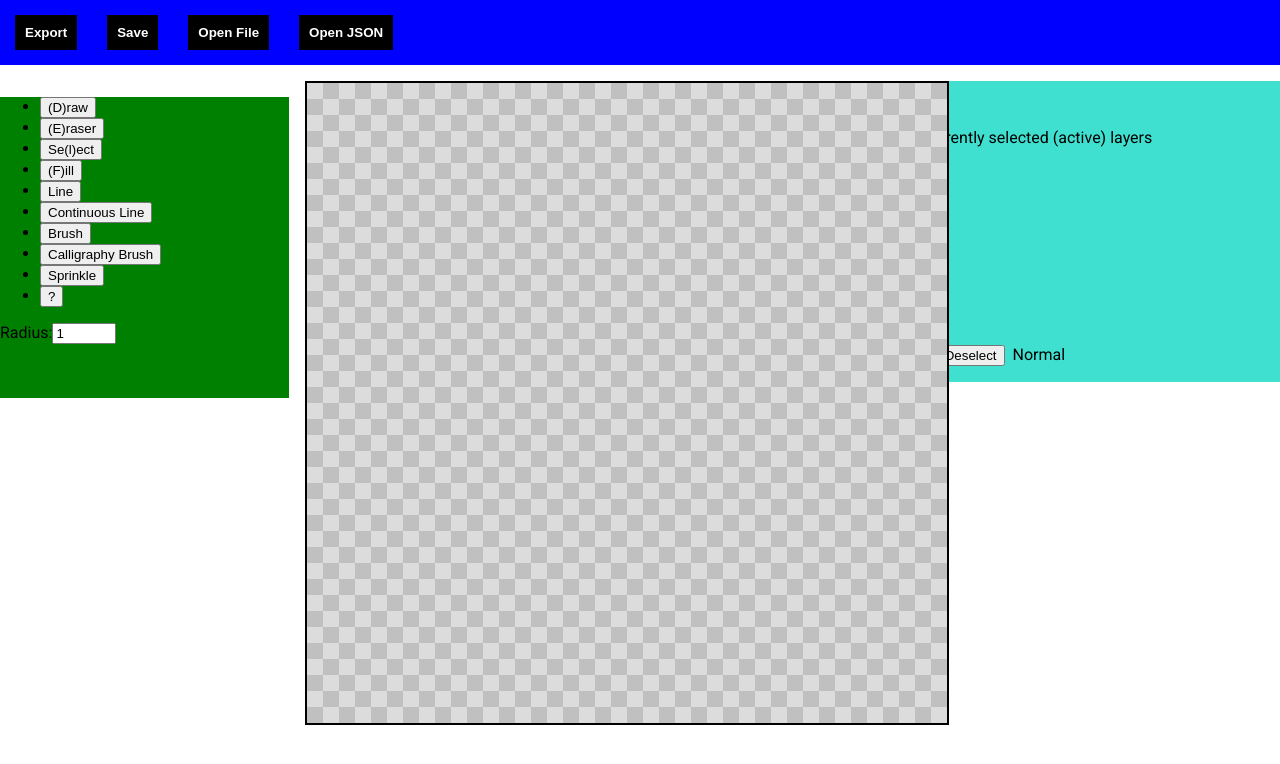
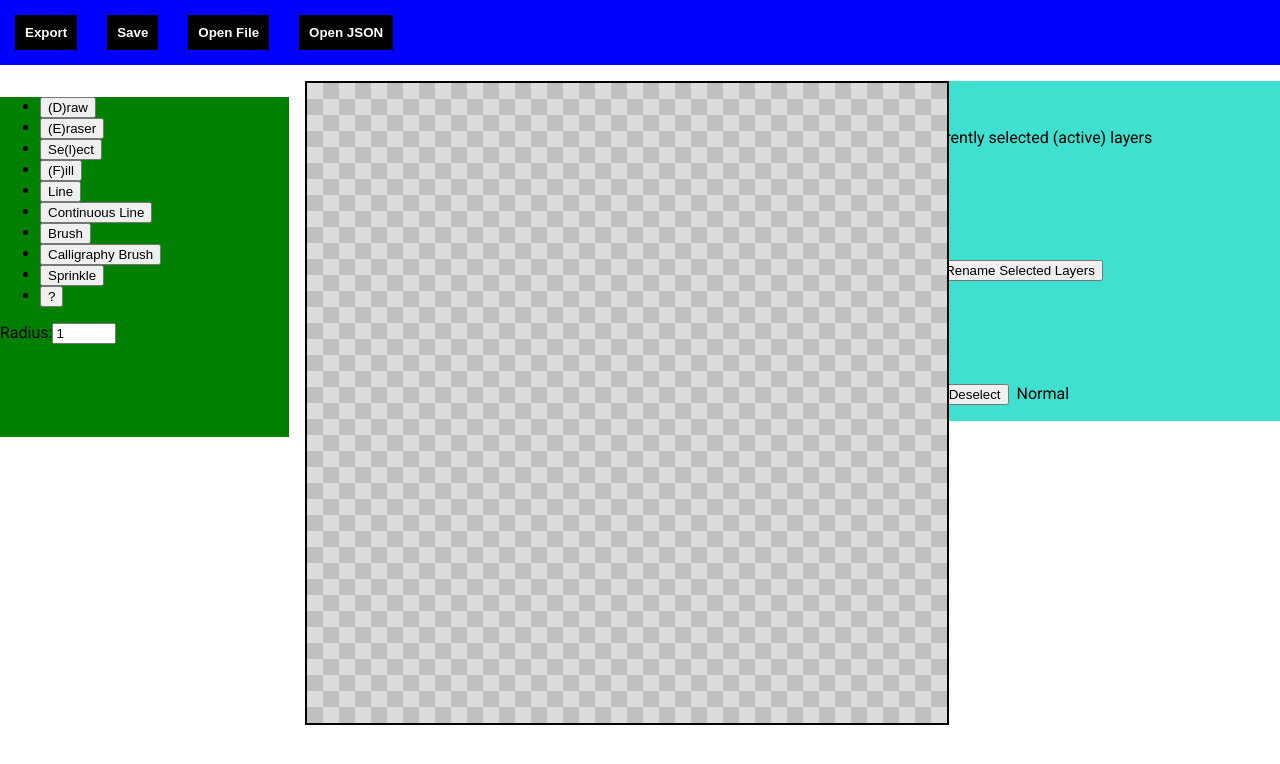
Before and after one commit to NLincoln/drawsnell, a React (Create React App) app: page / in a window 1280 px wide. Shown: the top 764 px of the page. Built offline with nearby package versions, Linux system fonts and the light colour scheme.

Commit message:
Added ability to rename layers

```diff
--- a/src/App.js
+++ b/src/App.js
@@ -21,7 +21,7 @@ const GridArea = styled.div`
 
 function initComposition() {
   let aComp = new Composition(40, 40, 255, 255, 255, 1); // used as the alpha background
-  aComp.addLayer(255, 255, 255, 0); // empty layer 1
+  aComp.addLayer("Layer 1", 255, 255, 255, 0); // empty layer 1
   // aComp.addLayer(255, 255, 255, 0); // empty layer 2
   // aComp.layers[1].opacity = 1.0; // set to 100% opacity
 
@@ -32,7 +32,7 @@ export default function App() {
   // a state with a list containing all of the users currently selected layers
   let [activeLayers, changeActiveLayers] = useState([1]);
   // just used to update the GUI when doing things such as adding a new layer
-  let [GUI, changeGUI] = useState(null);
+  let [GUI, changeGUI] = useState(false);
 
   // a value telling the canvas to do something (like redraw itself) exactly once
   let [oneTimeEvent, changeOneTimeEvent] = useState(null);
--- a/src/RightPanel.js
+++ b/src/RightPanel.js
@@ -60,7 +60,7 @@ export default function RightPanel(props) {
     }
 
     // update any other layer-specific gui related info
-    props.changeGUI(null)
+    props.changeGUI(!props.GUI); // update GUI
   }
 
   // testing functions to see the opacity of layers
@@ -93,7 +93,10 @@ export default function RightPanel(props) {
   }
 
   function addLayer() {
-    props.mainComp.addLayer();
+
+    // the default layer name depends on the current number of layers
+    let currentNumLayers = props.mainComp.layers.length
+    props.mainComp.addLayer("Layer " + currentNumLayers.toString());
     props.changeActiveLayers(Array.from(props.activeLayers)) // doesn't update GUI without this line and I'm not sure why
   }
 
@@ -140,7 +143,8 @@ export default function RightPanel(props) {
   function makeLayerSolo(layNum) {
     props.mainComp.layers[layNum].isSolo = !props.mainComp.layers[layNum].isSolo; // invert whether solo or not
     props.mainComp.calculateSoloLayerVisibility(); // calculate which layers are visible based on solos
-    props.changeGUI(null); // update GUI
+    // props.changeGUI(null); // update GUI
+    props.changeGUI(!props.GUI); // update GUI
     props.changeOneTimeEvent("redrawCanvas")
   }
 
@@ -197,11 +201,24 @@ export default function RightPanel(props) {
     document.getElementById("blendModeSelectID").value = "Blend Mode"
   }
 
+  function renameSelectedLayers()
+  {
+    let j = document.getElementById("LayerNameTextField").value;
+    for (let ii = 0; ii < props.activeLayers.length; ii++)
+    {
+      let ind = props.activeLayers[ii];
+      props.mainComp.layers[ind].name = j;
+    }
+
+    // let jj = 5;
+    // if (props.GUI == null) {jj = 5} else {jj = null}
+    props.changeGUI(!props.GUI); // update GUI
+  }
 
   ///////////////////////////////
   // dynamic layer GUI manager //
   ///////////////////////////////
-  function LayerItem(param) // first letter must be uppercase!
+  function LayerItem(param) // param corresponds to the index of the layer in question
   {
 
     let selectedString = "Select"
@@ -217,7 +234,8 @@ export default function RightPanel(props) {
 
     return <>
 
-      Layer {param.value}&nbsp;&nbsp;
+      {/* Layer {param.value}&nbsp;&nbsp; */}
+      {props.mainComp.layers[param.value].name} &nbsp;&nbsp;
     <button onClick={(e) => moveLayerUpOne(param.value)}>
         &#9650;
     </button>
@@ -325,13 +343,22 @@ export default function RightPanel(props) {
 
     <br />
 
+    <input id="LayerNameTextField" type="text" name="LayerName" placeholder="Enter a new layer name"></input>
+    <button onClick={(e) => renameSelectedLayers()}>
+      Rename Selected Layers
+    </button>
+
+    <br />
+
     Layer Manager
 
     <br />
 
-    Active Layers = {props.activeLayers.join(", ")}
+    {/* Active Layers = {props.activeLayers.join(", ")} */}
+    Active Layers = {props.mainComp.getLayerNamesStringFromArrayOfIndices(props.activeLayers)}
     <br />
-    Solo Layers = {props.mainComp.getSolos().join(", ")}
+    {/* Solo Layers = {props.mainComp.getSolos().join(", ")} */}
+    Solo Layers = {props.mainComp.getLayerNamesStringFromArrayOfIndices(props.mainComp.getSolos())}
 
     <br />
 
--- a/src/layers.js
+++ b/src/layers.js
@@ -21,6 +21,7 @@ class Layer {
 
     // used by GUI primarily
     this.isSolo = false;
+    this.name = ""
 
     for (let x = 0; x < this.width; x++) {
       this.pixelData.push(new Array(this.height));
@@ -72,13 +73,27 @@ class Composition //extends React.Component
   }
 
   // adds a new layer on top
-  addLayer(r = 255, g = 255, b = 255, a = 0) {
+  addLayer(name = "", r = 255, g = 255, b = 255, a = 0) {
     this.layers.push(new Layer(this.width, this.height, r, g, b, a));
+    this.layers[this.layers.length - 1].name = name;
   }
 
   // removes a layer by index
   removeLayer(i) {
     this.layers.splice(i, 1);
+  }
+
+  // takes an array of indexes, and returns a string consisting of those layers' names concatenated, separated by a comma
+  // they will appear in the string in bottom up order (bottom-most layer first, topmost last)
+  getLayerNamesStringFromArrayOfIndices(activeLayersArray)
+  {
+    var startString = "";
+    for(var i = 0; i < activeLayersArray.length; i++)
+    {
+      startString += this.layers[activeLayersArray[i]].name + ", ";
+    }
+    startString = startString.substring(0, startString.length - 2);
+    return startString;
   }
 
   // returns the layer corresponding to what's actually displayed
```
